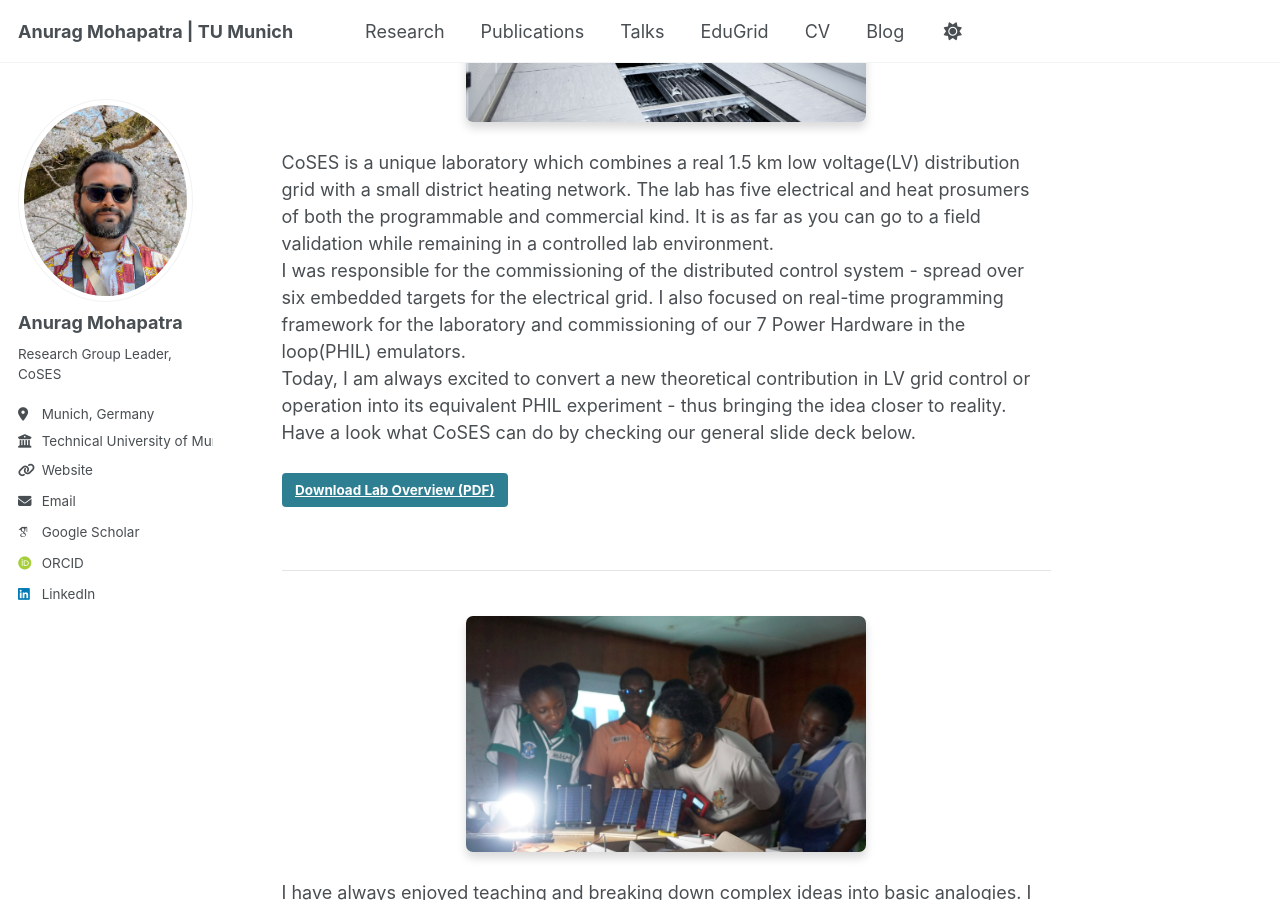
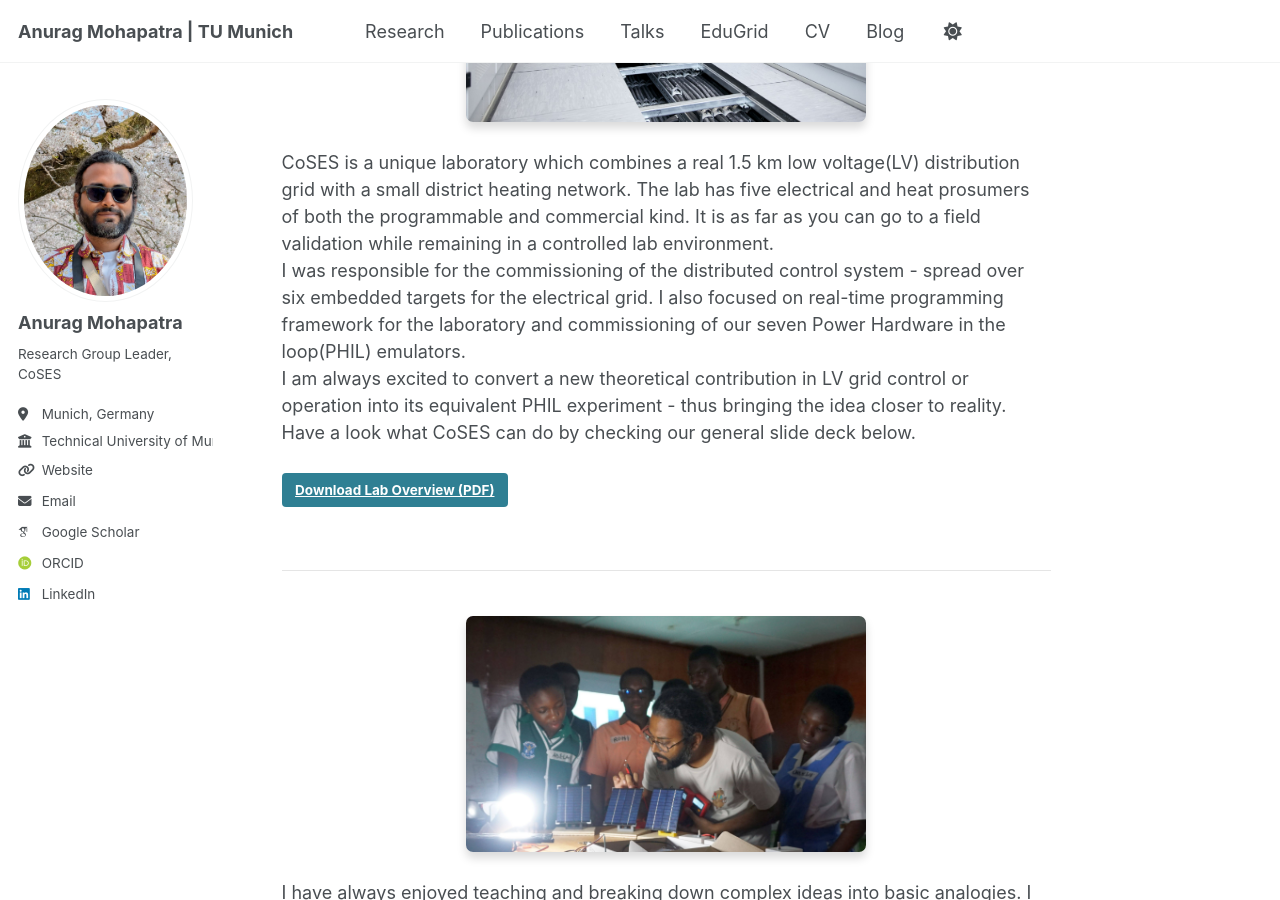
Before and after one commit to anuragmohapatra90/anuragmohapatra90.github.io, a Jekyll site: the page built from _pages/about.md, in a window 1280 px wide and 900 px high, scrolled down 1047 px. Built offline with Jekyll 4.4.1, drawn with Linux system fonts in a browser that asks for light colours; some web fonts are replaced; a script that is not in the unit is left out.

Commit message:
final edits to research tab V8

```diff
--- a/_pages/about.md
+++ b/_pages/about.md
@@ -31,9 +31,9 @@ author_profile: true
     <p>
       CoSES is a unique laboratory which combines a real 1.5 km low voltage(LV) distribution grid with a small district heating network. The lab has five electrical and heat prosumers of both the programmable and commercial kind. It is as far as you can go to a field validation while remaining in a controlled lab environment.
       <br>
-      I was responsible for the commissioning of the distributed control system - spread over six embedded targets for the electrical grid. I also focused on real-time programming framework for the laboratory and commissioning of our 7 Power Hardware in the loop(PHIL) emulators.
+      I was responsible for the commissioning of the distributed control system - spread over six embedded targets for the electrical grid. I also focused on real-time programming framework for the laboratory and commissioning of our seven Power Hardware in the loop(PHIL) emulators.
 	  <br>
-	  Today, I am always excited to convert a new theoretical contribution in LV grid control or operation into its equivalent PHIL experiment - thus bringing the idea closer to reality. Have a look what CoSES can do by checking our general slide deck below.
+	  I am always excited to convert a new theoretical contribution in LV grid control or operation into its equivalent PHIL experiment - thus bringing the idea closer to reality. Have a look what CoSES can do by checking our general slide deck below.
       <br><br>
       <a href="/files/CoSES_Lab_Overview.pdf" class="btn btn--info">Download Lab Overview (PDF)</a>
     </p>
```
